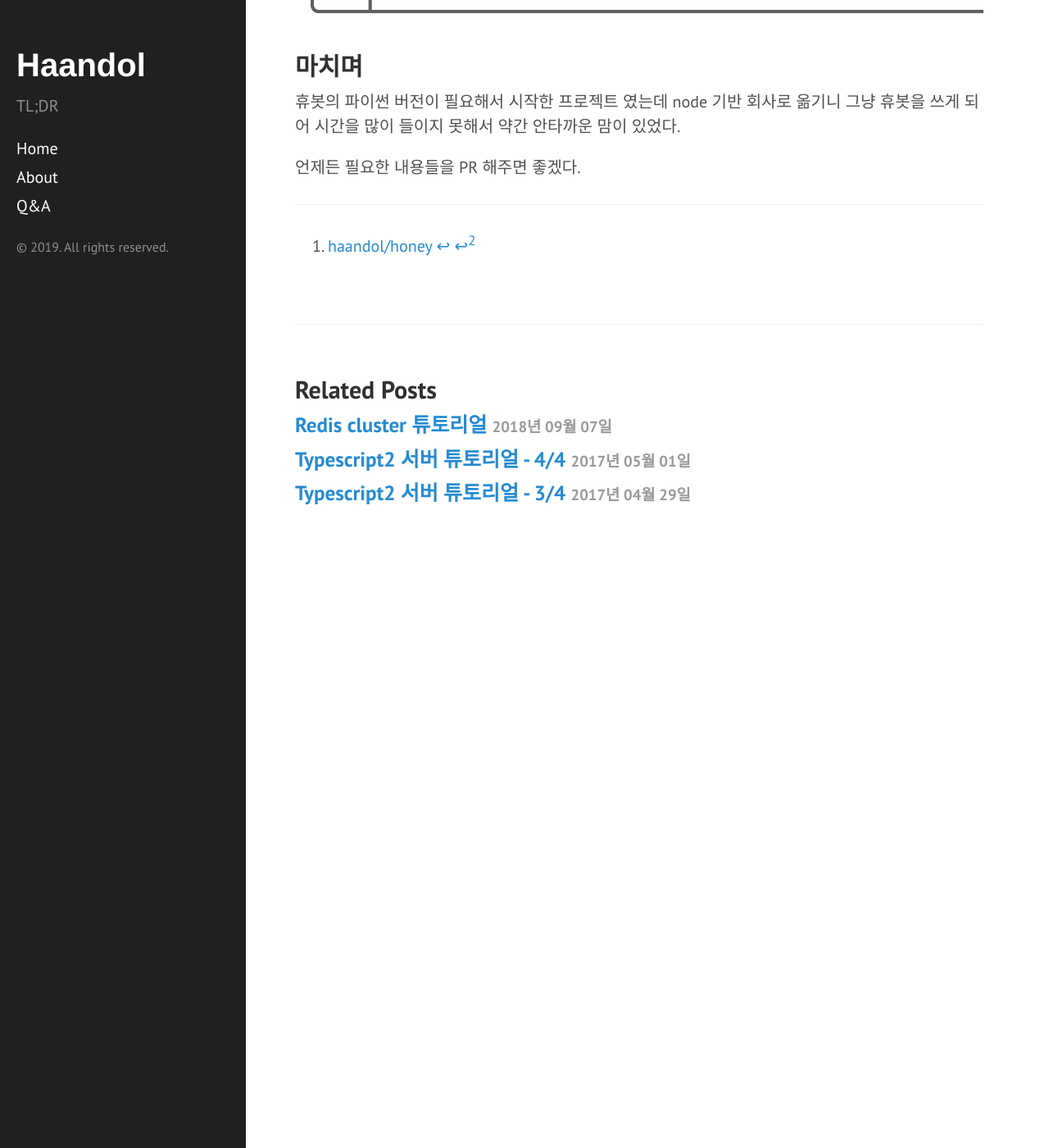
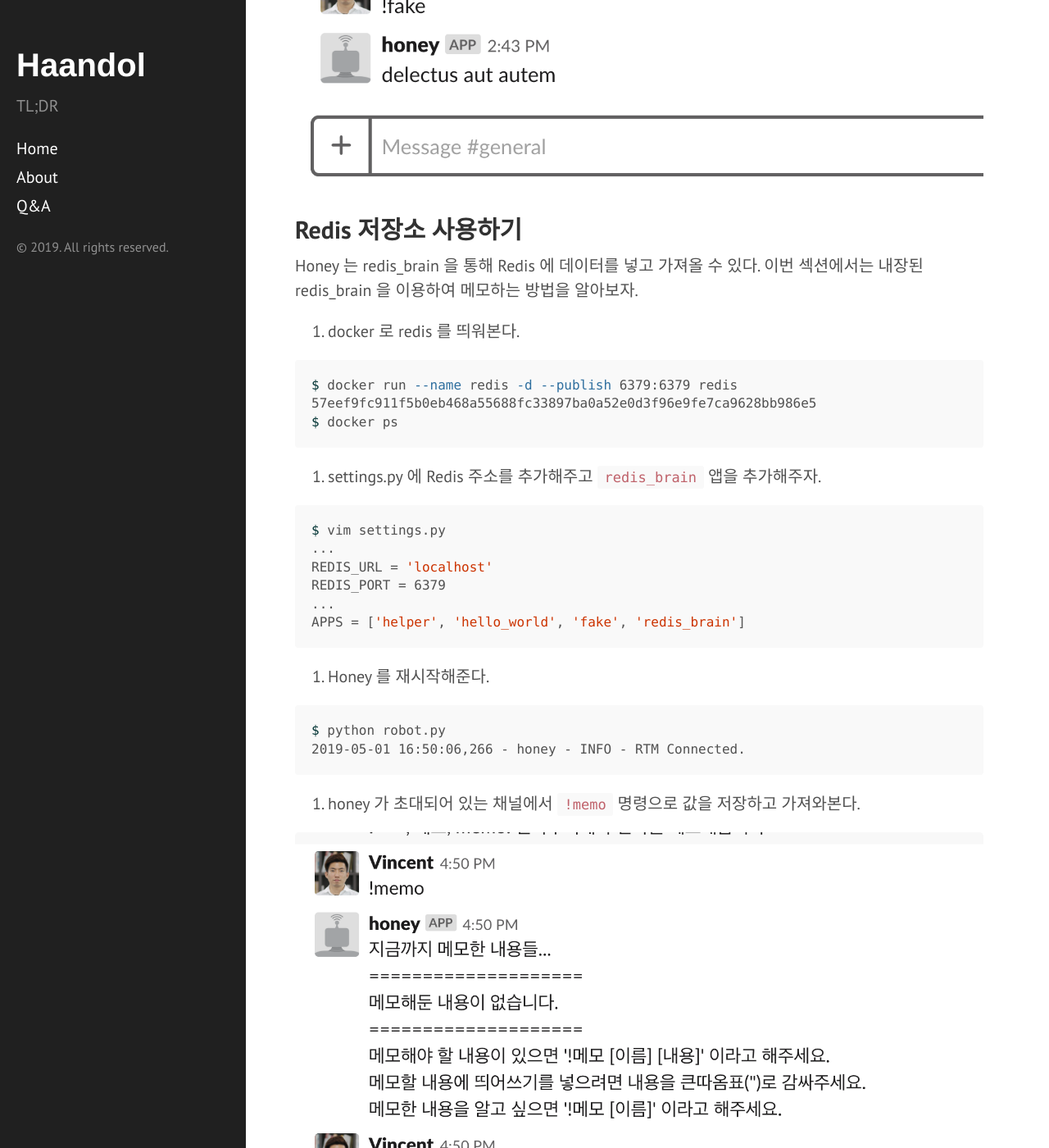
Before and after one commit to haandol/haandol.github.com, a Jekyll site: the page built from _posts/2019-04-30-making-python-slackbot-with-honey-tutorial.md, in a window 1280 px wide and 1400 px high, scrolled down 6195 px. Shown: the whole window at 82% size. Built offline with Jekyll 4.4.1, drawn with Linux system fonts in a browser that asks for light colours; comment, search, counter and statistics services are not loaded; some of the changed text lies outside the part shown.

Commit message:
add redis-brain

````diff
--- a/_posts/2019-04-30-making-python-slackbot-with-honey-tutorial.md
+++ b/_posts/2019-04-30-making-python-slackbot-with-honey-tutorial.md
@@ -151,11 +151,67 @@ APPS = ['helper', 'hello_world', 'fake']
 ...
 ```
 
-5. 적당한 슬랙채널에 @honey 를 초대하고 !help, !fake 를 입력해본다.
+5. robot.py 를 실행하여 슬랙봇을 띄워준다.
+
+```bash
+$ python robot.py
+$ tail -F honey.log
+2019-05-01 16:50:06,266 - honey - INFO - RTM Connected.
+...
+```
+
+6. 적당한 슬랙채널에 @honey 를 초대하고 !help, !fake 를 입력해본다.
 
 ![](/assets/img/20190430/honey-invite.png)
 ![](/assets/img/20190430/honey-send-command.png)
 
+## Redis 저장소 사용하기
+
+Honey 는 redis_brain 을 통해 Redis 에 데이터를 넣고 가져올 수 있다.
+이번 섹션에서는 내장된 redis_brain 을 이용하여 메모하는 방법을 알아보자.
+
+1. docker 로 redis 를 띄워본다.
+
+```bash
+$ docker run --name redis -d --publish 6379:6379 redis
+57eef9fc911f5b0eb468a55688fc33897ba0a52e0d3f96e9fe7ca9628bb986e5
+$ docker ps
+```
+
+2. settings.py 에 Redis 주소를 추가해주고 `redis_brain` 앱을 추가해주자.
+
+```bash
+$ vim settings.py
+...
+REDIS_URL = 'localhost'
+REDIS_PORT = 6379
+...
+APPS = ['helper', 'hello_world', 'fake', 'redis_brain']
+```
+
+3. Honey 를 재시작해준다.
+
+```bash
+$ python robot.py
+2019-05-01 16:50:06,266 - honey - INFO - RTM Connected.
+```
+
+4. honey 가 초대되어 있는 채널에서 `!memo` 명령으로 값을 저장하고 가져와본다.
+
+![](/assets/img/20190430/honey-memo.png)
+
+입력 순서는 다음과 같다.
+```bash
+!help
+!memo
+!memo hi
+!memo hi there
+!memo hi
+```
+
+hi 에 대해서 there 값을 저장해두고 잘 가져오는 것을 확인할 수 있다. Redis 를 이용하면 봇을 껐다키더라도 데이터를 유지할 수 있다.
+
+내가 만든 앱에서 무언가 저장하고 가져오고 싶다면 `run()` 함수의 파라미터인 robot.brain 을 사용하면 된다.
 
 ## 마치며
 
````
Also changed, not shown: assets/img/20190430/honey-memo.png (added).
